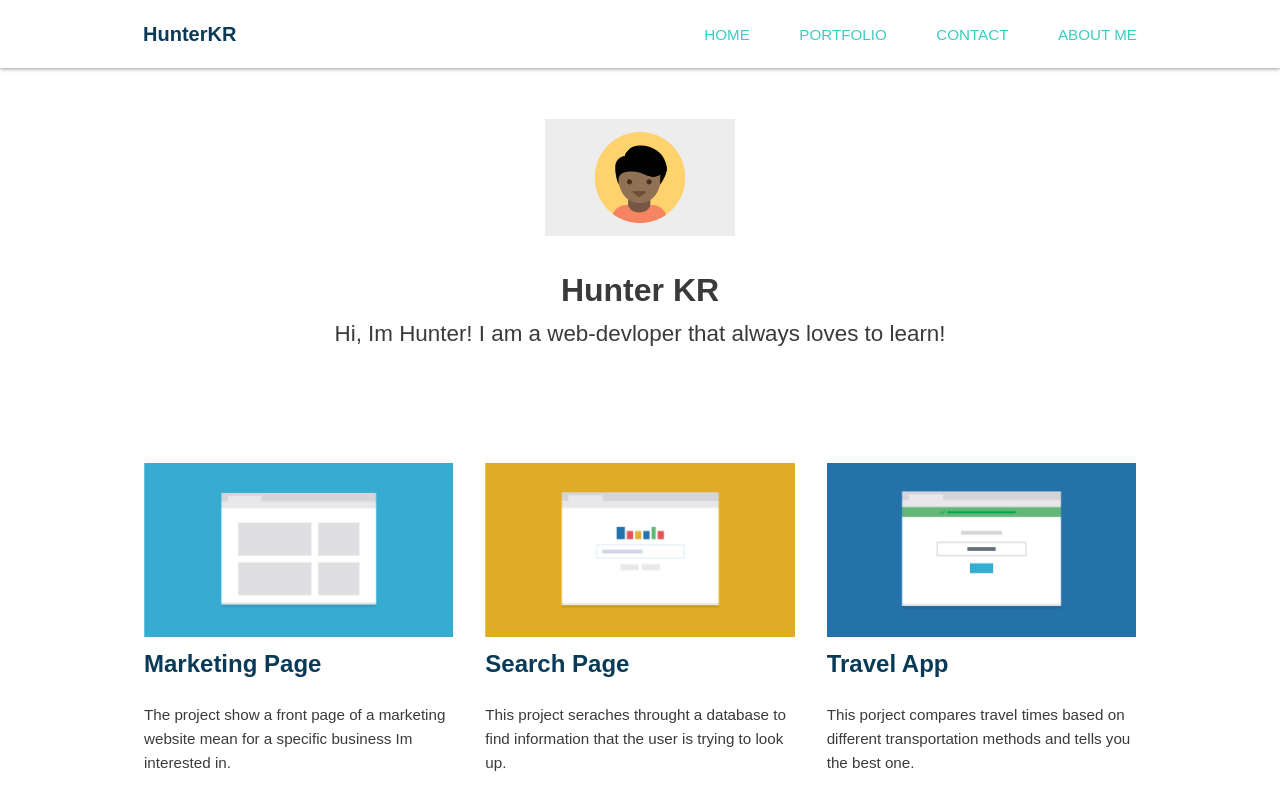
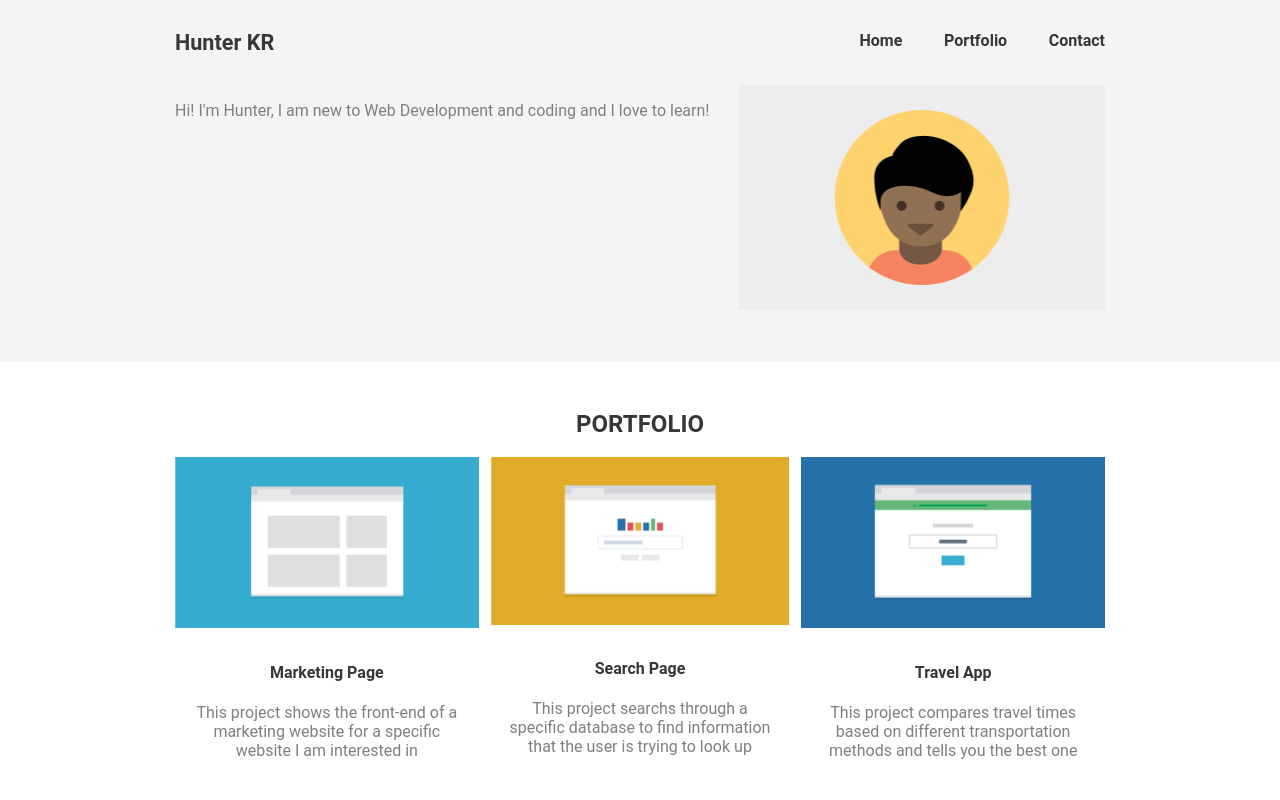
Before and after one commit to IG-88A/Final-Moblie-First-Design, a plain HTML site: page index.html in a window 1280 px wide. Shown: the top 800 px of the page. Drawn offline with Linux system fonts and the light colour scheme; files that its build step writes are made by us from their sources; a web font is replaced by a local one.

Commit message:
Complete redo of CSS and Positioning

```diff
--- a/css/style.css
+++ b/css/style.css
@@ -1,201 +1,305 @@
-/* =================================
-  Base Element Styles
-==================================== */
 * {
+  font-family: 'Roboto', sans-serif;
   box-sizing: border-box;
 }
 
 body {
-  font-family: 'Varela Round', sans-serif;
-  line-height: 1.6;
-  color: #3a3a3a;
+  color: #7F7F7F;
 }
 
-p {
-  font-size: .95em;
-  margin-bottom: 1.8em;
+h1,
+h2,
+h3,
+h4,
+h5,
+h6,
+strong,
+.menu a {
+  color: #373737;
 }
 
-h2,
-h3,
-a {
-  color: #093a58;
+ul {
+  list-style-type: none;
+  padding: 0;
+  margin: 0;
 }
 
-h2,
-h3,
-h4 {
+.bg-color-grey {
+  background-color: #f5f4f4;
+}
+
+.branding {
+  text-align: center;
+}
+
+.branding a {
+  display: block;
+  padding: 1em 0;
+}
+
+.branding h1 {
+  margin: 0;
+  font-size: 1.35em;
+}
+
+.container {
+  max-width: 930px;
+  width: 90%;
+  margin: auto;
+}
+
+#contact .detail {
+  max-width: 450px;
+  margin: auto;
+}
+
+.contact-list li:nth-of-type(n+2) {
   margin-top: 0;
 }
 
-h4 {
-  margin-bottom: .4em;
+.contact-detail {
+  margin-left: 15px;
+  font-weight: bold;
 }
 
-a {
-  text-decoration: none;
+footer .navigation .tablet-and-desktop {
+  display: none;
 }
 
-img {
-  max-width: 100%;
+header {
+  padding: 0.5em;
 }
 
-figure {
-  margin: 0;
-  line-height: 0;
-  position: relative;
+header .container,
+footer .container {
+  display: flex;
 }
 
-figcaption {
-  font-size: .9em;
-  line-height: 1.5;
-  color: #fff;
-  padding: 1em;
-  background: rgba(19, 43, 102, .85);
-  position: absolute;
-  bottom: 0;
+footer .container {
+  justify-content: space-between;
+  border-top: 1px solid;
+  border-color: #E7E7E7;
+}
+
+header .container {
+  flex-direction: column;
+}
+
+header .navigation ul {
+  flex-direction: column;
+}
+
+header .navigation li {
+  margin-bottom: 0.25em;
+  text-align: center;
+}
+
+header .navigation a {
+  padding: 0.8em 1em;
+  background-color: white;
+}
+
+footer .navigation a {
+  padding: 1.6em 1.3em;
+}
+
+.navigation a {
+  display: block;
+}
+
+.navigation ul {
+  display: flex;
+}
+
+#headline .container {
+  display: flex;
+  flex-direction: column;
+}
+
+#headline .self-portrait {
+  order: -1;
+}
+
+#headline .self-portrait img {
+  width: 70%;
+  max-width: 367px;
+}
+
+hr {
+  width: 88%;
+  max-width: 930px;
+}
+
+.menu a {
+  text-decoration: none;
+  font-weight: bold;
+}
+
+.menu a:hover {
+  color: green;
+}
+
+.portfolio-item {
+  margin-bottom: 1.7em;
+}
+
+.portfolio-item img {
   width: 100%;
 }
 
-/* =================================
-  Base Layout Styles
-==================================== */
-/* ---- Navigation ---- */
-.name {
-  font-size: 1.25em;
-  margin: 0;
+.portfolio-item h4 {
+  margin-top: 0;
 }
 
-.main-nav {
-  margin-top: 5px;
-}
-
-.name a,
-.main-nav a {
-  display: block;
-  text-align: center;
-  padding: 10px 15px;
-}
-
-.main-nav a {
-  font-size: .95em;
-  color: #3acec2;
-  text-transform: uppercase;
-}
-
-.main-nav a:hover {
-  color: #093a58;
-}
-
-/* ---- Layout Containers ---- */
-.main-header {
-  padding-top: .5em;
-  padding-bottom: .5em;
-}
-
-.banner,
-.main-footer {
-  text-align: center;
-}
-
-.banner {
-  background: #fff;
-  padding: 3.2em 0;
-  margin-bottom: 60px;
-}
-
-.col {
-  padding-right: 1em;
-  padding-left: 1em;
-}
-
-.main-footer {
-  background: #D9E4EA;
-  padding: 2em 0;
-  margin-top: 30px;
-}
-
-/* ---- Page Elements ---- */
-.logo {
-  width: 190px;
-}
-
-.headline {
+.portfolio-item p {
   margin-bottom: 0;
 }
 
-.icon-location {
-  width: 35px;
-  position: absolute;
-  top: -15px;
-  right: -15px;
-  z-index: 2;
+.portfolio-item .info {
+  padding: 1.9em 1.1em;
 }
 
-/* =================================
-  Media Queries
-==================================== */
-@media (min-width: 769px) {
-  body {
-    padding-top: 68px;
+.portfolio-list {
+  display: flex;
+  flex-wrap: wrap;
+}
+
+section {
+  text-align: center;
+  padding: 3em 0;
+}
+
+section:first-child {
+  padding-top: 0;
+}
+
+section .title {
+  margin-top: 0;
+}
+
+@media screen and (min-width: 768px) {
+  header .container {
+    flex-direction: column;
   }
 
-  .main-header {
-    position: fixed;
-    background: #fff;
-    box-shadow: 0 1px 4px rgba(0, 0, 0, .4);
-    width: 100%;
-    top: 0;
-    z-index: 1000;
+  footer .navigation .tablet-and-desktop {
+    display: flex;
   }
 
-  .container {
-    width: 90%;
-    margin: 0 auto;
+  header .navigation ul {
+    flex-direction: row;
   }
 
-  .name,
-  .col {
-    float: left;
+  .navigation li {
+    margin: 0;
   }
 
-  .primary,
-  .secondary,
-    {
-    width: 33.35%;
+  header .navigation a {
+    background-color: transparent;
   }
 
-  .main-nav {
-    float: right;
+  header .navigation ul {
+    justify-content: center
   }
 
-  .main-nav li {
-    display: inline-block;
-    margin-left: 15px;
+  #headline .container {
+    flex-direction: row;
   }
 
-  .tagline {
-    font-size: 1.4em;
+  #headline .detail {
+    width: 60%;
+    padding-right: 0.4em;
+    text-align: left;
   }
 
-  /* ---- Float clearfix ---- */
-  .clearfix::after {
-    content: " ";
-    display: table;
-    clear: both;
+  #headline .self-portrait {
+    order: 0;
+    width: 40%;
+    padding-left: 0.4em;
+  }
+
+  #headline .self-portrait img {
+    width: 100%;
+  }
+
+  .portfolio-item {
+    width: 50%;
+    padding: 0 0.4em;
+  }
+
+  .portfolio-item:nth-child(2n) {
+    padding-right: 0;
+  }
+
+  .portfolio-item:nth-child(2n+1) {
+    padding-left: 0;
   }
 }
 
-@media (min-width: 1025px) {
-  .container {
-    width: 80%;
-    max-width: 1150px;
-    margin: 0 auto;
+@media screen and (min-width: 1024px) {
+  footer .navigation .tablet-and-desktop {
+    display: flex;
   }
 
-  .secondary,
-  .tertiary,
-  .primary{
-    width: 33.333%;
+  header .container {
+    flex-direction: row;
+    justify-content: space-between;
   }
-}
+
+  header .navigation ul {
+    flex-direction: row;
+  }
+
+  header .navigation a {
+    padding: 1.45em 1.3em;
+    background-color: transparent;
+  }
+
+  .navigation li {
+    margin: 0;
+  }
+
+  .navigation li:last-child a {
+    padding-right: 0;
+  }
+
+  #headline .container {
+    flex-direction: row;
+  }
+
+  #headline .detail {
+    width: 60%;
+    padding-right: 0.4em;
+    text-align: left;
+  }
+
+  #headline .self-portrait {
+    order: 0;
+    width: 40%;
+    padding-left: 0.4em;
+  }
+
+  #headline .self-portrait img {
+    width: 100%;
+  }
+
+  .portfolio-item {
+    width: 33.3333333333%;
+    padding: 0 0.4em;
+  }
+
+  .portfolio-item:nth-child(2n) {
+    padding-right: 0.4em;
+  }
+
+  .portfolio-item:nth-child(2n+1) {
+    padding-left: 0.4em;
+  }
+
+  .portfolio-item:nth-child(3n) {
+    padding-right: 0;
+  }
+
+  .portfolio-item:nth-child(3n+1) {
+    padding-left: 0;
+  }
--- a/index.html
+++ b/index.html
@@ -1,86 +1,120 @@
 <!DOCTYPE html>
-<html>
+<html lang="en">
   <head>
-	<meta charset="UTF-8">
-	<meta name="viewport" content="width=device-width, initial-scale=1.0">
-	<title>HunterKR</title>
-	<link href="https://fonts.googleapis.com/css2?family=Roboto:wght@300&display=swap" rel="stylesheet" type="text/css">
-	<link rel="stylesheet" href="css/normalize.css"  type="text/css">
-	<link rel="stylesheet" href="css/style.css"  type="text/css">
+    <meta charset="utf-8">
+    <meta name="viewport" content="width=device-width,initial-scale=1">
+    <title>Responsive Layout</title>
+    <link rel="stylesheet" href="./style/css/normalize.css" />
+		<link rel="preconnect" href="https://fonts.gstatic.com">
+		<link href="https://fonts.googleapis.com/css2?family=Potta+One&display=swap" rel="stylesheet">
+		<link rel="stylesheet" href="css/style.css">
   </head>
   <body>
+    <header class="menu bg-color-grey">
+      <div class="container">
+        <div class="branding">
+          <h1><a href="#">Hunter KR</a></h1>
+        </div>
+        <nav class="navigation">
+          <ul>
+            <li><a href="#">Home</a></li>
+            <li><a href="#portfolio">Portfolio</a></li>
+            <li><a href="#contact">Contact</a></li>
+          </ul>
+        </nav>
+      </div>
+    </header>
+    <main>
+      <section id="headline" class="bg-color-grey">
+        <div class="container">
+          <div class="detail">
+            <p>Hi! I'm Hunter, I am new to Web Development and coding and I love to learn!</p>
+          </div>
+          <div class="self-portrait">
+            <img src="img/responsive-layout-profile.png" alt="photo of myself">
+          </div>
+        </div>
+      </section>
 
-	<header id="home-tag" class="main-header">
-		<div class="container clearfix">
-			<h1 class="name"><a href="#">HunterKR</a></a></h1>
-			<ul class="main-nav">
-				<li><a href="home-tag">Home</a></li>
-				<li><a href="portfolio-tag">Portfolio</a></li>
-				<li><a href="contact-tag">Contact</a></li>
-				<li><a href="#">About Me</a></li>
+      <section id="portfolio">
+        <div class="container">
+          <h2 class="title">PORTFOLIO</h2>
+          <ul class="portfolio-list">
+            <li class="portfolio-item">
+              <img src="img/portfolio-1.png" alt="Image of Marketing Page">
+              <div class="info">
+                <h4>Marketing Page</h4>
+                <p>This project shows the front-end of a marketing website for a specific website I am interested in</p>
+              </div>
+            </li>
+            <li class="portfolio-item">
+              <img src="img/portfolio-2.png" alt="Image of Search Page">
+              <div class="info">
+                <h4>Search Page</h4>
+                <p>This project searchs through a specific database to find information that the user is trying to look up</p>
+              </div>
+            </li>
+            <li class="portfolio-item">
+              <img src="img/portfolio-3.png" alt="Image of Travel App">
+              <div class="info">
+                <h4>Travel App</h4>
+                <p>This project compares travel times based on different transportation methods and tells you the best one</p>
+              </div>
+            </li>
+            <li class="portfolio-item">
+              <img src="img/portfolio-4.png" alt="Image of Map of Favorite Sports">
+              <div class="info">
+                <h4>Map of Favorite Sports</h4>
+                <p>This project shows the front-end of a marketing website for a specific website I am interested in</p>
+              </div>
+            </li>
+            <li class="portfolio-item">
+              <img src="img/portfolio-5.png" alt="Image of Photo Gallery">
+              <div class="info">
+                <h4>Photo Gallery</h4>
+                <p>This project shows the front-end of a marketing website for a specific website I am interested in</p>
+              </div>
+            </li>
+            <li class="portfolio-item">
+              <img src="img/portfolio-6.png" alt="Image of Calculator">
+              <div class="info">
+                <h4>Calculator</h4>
+                <p>This project shows the front-end of a marketing website for a specific website I am interested in</p>
+              </div>
+            </li>
           </ul>
         </div>
-	</header><!--/.main-header-->
-
-	<div class="banner">
-		<img class="logo" src="img/responsive-layout-profile.png" alt="My Profile Photo">
-		<h1 class="headline">Hunter KR</h1>
-		<span class="tagline">Hi, Im Hunter! I am a web-devloper that always loves to learn!</span>
-	</div><!--/.banner-->
-
-	<div class="container clearfix">
-
-		<div class="secondary col">
-			<img class="marketing" src="img/portfolio-1.png" />
-			<h2>Marketing Page</h2>
-			<p>The project show a front page of a marketing website mean for a specific business Im interested in.</p>
-		</div><!--/Marketing Page-->
-
-		<div class="primary col">
-			<img class="search-page" src="img/portfolio-2.png" />
-			<h2>Search Page</h2>
-			<p>This project seraches throught a database to find information that the user is trying to look up.</p>
-		</div><!--/Search Page-->
-
-		<div class="tertiary col">
-			<img src="img/portfolio-3.png" />
-			<h2 class="title-text">Travel App</h2>
-			<p>This porject compares travel times based on different transportation methods and tells you the best one.</p>
-		</div><!--/Travel App-->
-
-	</div><!--/.container-->
-
-	<div class="container clearfix">
-
-		<div class="secondary col">
-			<img class="" src="img/portfolio-4.png" />
-			<h2>Map of Favorite Spots</h2>
-			<p>The project uses mapping APIs to plot points for my favorite spots in the city for do-it-yourself walking tour.</p>
-		</div><!--/Map of Favorite Spots-->
-
-		<div class="primary col">
-			<img class="" src="img/portfolio-5.png" />
-			<h2>Photo Gallery</h2>
-			<p>This project shows pictures from a recent trip to the viewer and allows them to easily navigate through photos.</p>
-		</div><!--/Photo Gallery-->
-
-		<div class="tertiary col">
-			<img class="" src="img/portfolio-6.png" />
-			<h2>Calculator</h2>
-			<p>Someone can enter in the numbers they want and press the big blue button and get the result.</p>
-		</div><!--/Calculator-->
-
-	</div><!--/.container-->
-	<footer class="main-footer">
-		<h3>Contact</h3>
-		<p>If youre interested in chatting or want more information about what I've been working on, I'd love to hear from you! </p>
-		<p>Phone: <b>+1 (111) 555-1234</b></p>
-		<p>Email <b>hunter@superawesomecoolguy.com</b></p>
+      </section>
+      <section id="contact" class="bg-color-grey">
+        <div class="container">
+          <h2 class="title">CONTACT</h2>
+          <div class="detail">
+            <p>If you're interested in chatting or want more information about what I've been working on, I'd love to hear from you!</p>
+            <ul class="contact-list">
+              <li>
+                <p class="contact-list-item">Phone<span class="contact-detail">+1 (111) 555-1234</span></p>
+              </li>
+              <li>
+                <p class="contact-list-item">Email<span class="contact-detail">hunter@superawesomecoolguy.com</span></p>
+              </li>
+            </ul>
+          </div>
+        </div>
+      </section>
+    </main>
+    <footer class="menu bg-color-grey">
+      <div class="container">
+        <div class="branding">
+          <h1><a href="#">Student Name</a></h1>
+        </div>
+        <nav class="navigation">
+          <ul class="tablet-and-desktop">
+            <li><a href="#">Home</a></li>
+            <li><a href="#portfolio">Portfolio</a></li>
+            <li><a href="#contact">Contact</a></li>
+         </ul>
+        </nav>
+      </div>
     </footer>
-	<div class="navbar">
-	  <a>Home</a>
-	  <a>Portfolio</a>
-	  <a>Contact</a>
-	</div>
   </body>
 </html>
```
Lines whose indentation alone changed are shown as unchanged.
